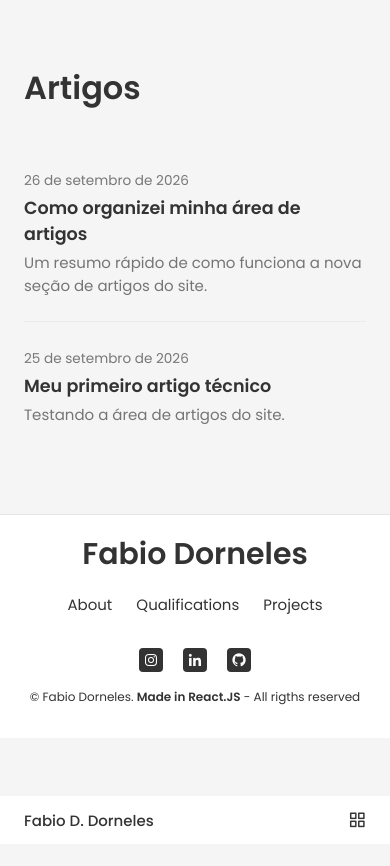
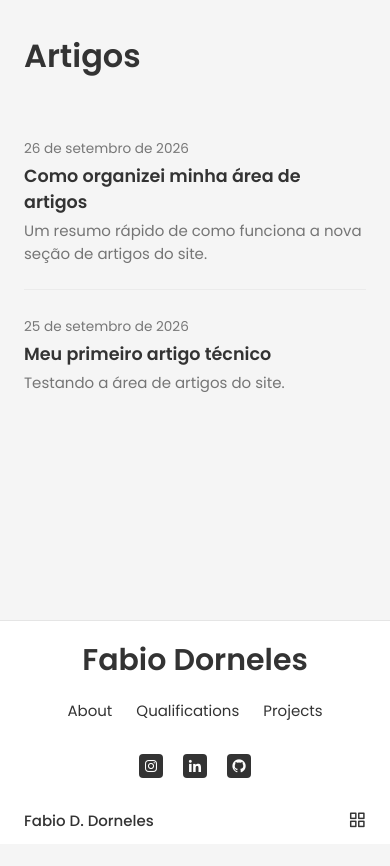
Before and after one commit to fabiodrneles/portfolio-react, a React (Create React App) app: page /blog in a window 390 px wide. Shown: the top 866 px of the page. Before the commit the page ends 844 px from the top, so only its background shows below. Built offline with nearby package versions, Linux system fonts and the light colour scheme.

Commit message:
fix: footer sticky e padding do blog

```diff
--- a/src/App.css
+++ b/src/App.css
@@ -213,3 +213,14 @@ img {
     margin-right: var(--mb-1);
   }
 }
+
+/*================= APP SHELL (footer sempre embaixo) ===========*/
+.app-shell {
+  min-height: 100vh;
+  display: flex;
+  flex-direction: column;
+}
+
+.page-content {
+  flex: 1;
+}
--- a/src/App.js
+++ b/src/App.js
@@ -31,13 +31,17 @@ const App = () => {
   return (
     <BrowserRouter>
       <Header />
+      <div className="app-shell">
+        <div className="page-content">
           <Routes>
             <Route path="/" element={<HomePage />} />
             <Route path="/blog" element={<BlogList />} />
             <Route path="/blog/:slug" element={<BlogPost />} />
             <Route path="/admin" element={<Admin />} />
           </Routes>
+        </div>
         <Footer />
+      </div>
       <ScrollUp />
     </BrowserRouter>
   );
--- a/src/components/blog/Blog.css
+++ b/src/components/blog/Blog.css
@@ -1,7 +1,7 @@
 .blog {
   max-width: 700px;
   margin: 0 auto;
-  padding: 4rem 1.5rem;
+  padding: 6rem 1.5rem 3rem;
 }
 .blog__title {
   font-size: 2rem;
@@ -32,7 +32,7 @@
 .blog-post {
   max-width: 700px;
   margin: 0 auto;
-  padding: 4rem 1.5rem;
+  padding: 6rem 1.5rem 3rem;
   line-height: 1.7;
 }
 .blog-post__back {
@@ -61,3 +61,10 @@
   padding: 0.15em 0.4em;
   border-radius: 3px;
 }
+
+@media screen and (max-width: 768px) {
+  .blog,
+  .blog-post {
+    padding: 2rem 1.5rem 4rem;
+  }
+}
```
Lines whose indentation alone changed are shown as unchanged.
